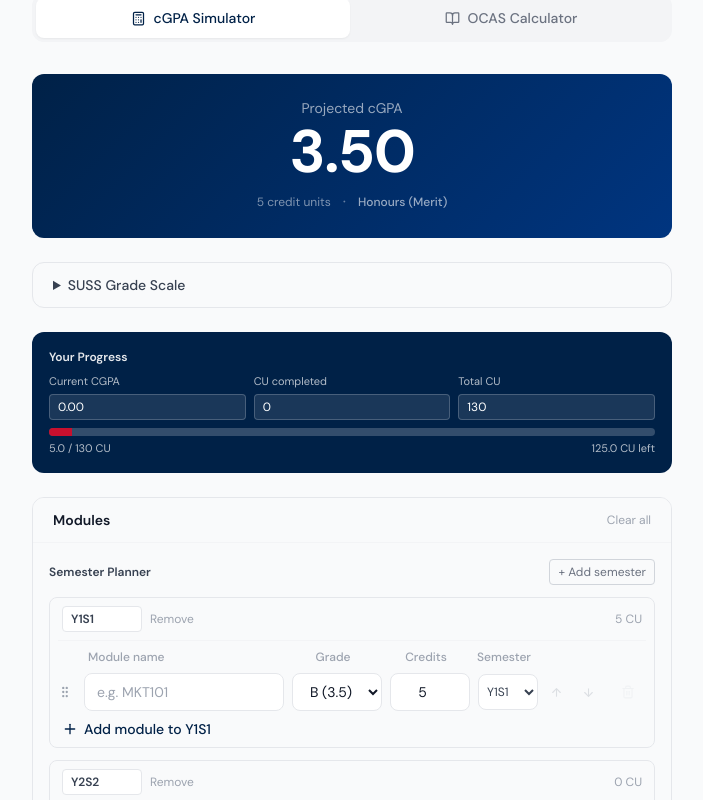
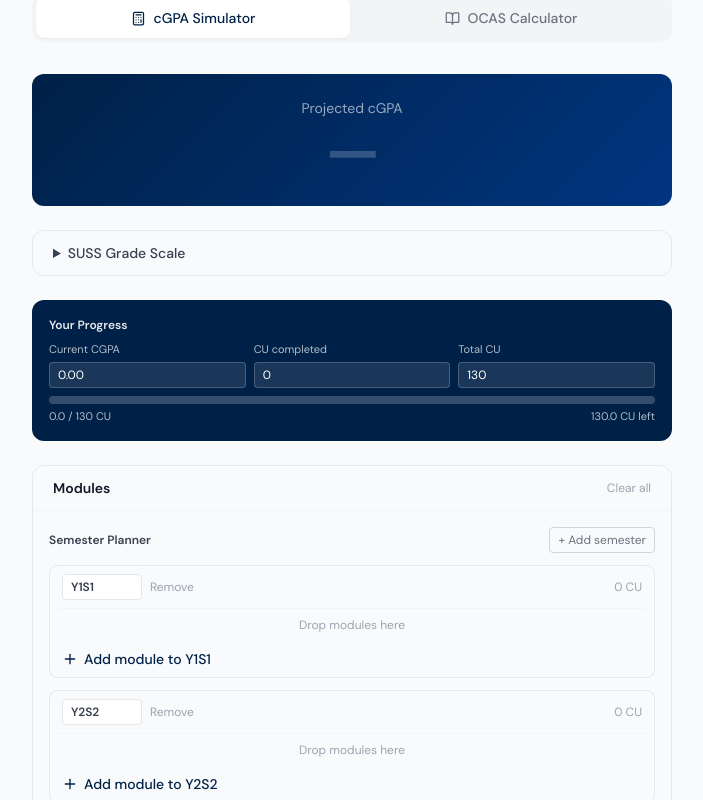
Before and after one commit to jungyongjy/opensuss, a React (Vite) app: page /tools in a window 1280 px wide. Shown: the part 280-1080 px from the top of the page, without its empty margins (288-991 px from the left). Built offline with nearby package versions, Linux system fonts and the light colour scheme.

Commit message:
fix: remove up/down arrows, move bin to compact position, allow deleting all modules

```diff
--- a/src/components/CGPASimulator.jsx
+++ b/src/components/CGPASimulator.jsx
@@ -1,5 +1,5 @@
 import { useState, useEffect, useMemo } from 'react'
-import { Plus, Trash2, GripVertical, ArrowUp, ArrowDown } from 'lucide-react'
+import { Plus, Trash2, GripVertical } from 'lucide-react'
 import { GRADE_SCALE, gradeToPoints } from '../utils/gradeScale'
 
 function makeSemesterLabel(index) {
@@ -65,9 +65,9 @@ export default function CGPASimulator() {
   const [modules, setModules] = useState(() => {
     try {
       const saved = localStorage.getItem('cgpa_modules')
-      return saved ? JSON.parse(saved) : [newModule('sem-1', 0)]
+      return saved ? JSON.parse(saved) : []
     } catch {
-      return [newModule('sem-1', 0)]
+      return []
     }
   })
 
@@ -198,13 +198,11 @@ export default function CGPASimulator() {
   }
 
   function removeModule(id) {
-    if (modules.length === 1) return
     setModules(prev => prev.filter(m => m.id !== id))
   }
 
   function clearAll() {
-    const first = semesters[0]?.id || 'sem-1'
-    setModules([newModule(first, 0)])
+    setModules([])
   }
 
   function moveModule(id, targetSemesterId, targetIndex) {
@@ -397,14 +395,12 @@ export default function CGPASimulator() {
                   <p className="text-xs text-gray-400 dark:text-gray-500 text-center py-2">Drop modules here</p>
                 ) : (
                   <div className="mt-2 space-y-2">
-                    <div className="grid grid-cols-[18px_1fr_90px_80px_60px_24px_24px_36px] gap-2 px-1">
+                    <div className="grid grid-cols-[18px_1fr_90px_80px_60px_24px] gap-2 px-1">
                       <span />
                       <p className="text-xs font-medium text-gray-400">Module name</p>
                       <p className="text-xs font-medium text-gray-400 text-center">Grade</p>
                       <p className="text-xs font-medium text-gray-400 text-center">Credits</p>
                       <p className="text-xs font-medium text-gray-400 text-center">Semester</p>
-                      <span />
-                      <span />
                       <span />
                     </div>
 
@@ -418,7 +414,7 @@ export default function CGPASimulator() {
                         }}
                         onDragOver={e => e.preventDefault()}
                         onDrop={e => handleDropToIndex(e, semester.id, index)}
-                        className="grid grid-cols-[18px_1fr_90px_80px_60px_24px_24px_36px] gap-2 items-center"
+                        className="grid grid-cols-[18px_1fr_90px_80px_60px_24px] gap-2 items-center"
                       >
                         <button type="button" className="text-gray-400 cursor-grab active:cursor-grabbing" aria-label={`Drag ${mod.name || 'module'}`}>
                           <GripVertical size={14} />
@@ -457,25 +453,8 @@ export default function CGPASimulator() {
                           ))}
                         </select>
                         <button
-                          onClick={() => moveModule(mod.id, semester.id, Math.max(index - 1, 0))}
-                          disabled={index === 0}
-                          className="p-1 rounded text-gray-400 hover:text-gray-600 dark:hover:text-gray-200 disabled:opacity-30 disabled:cursor-not-allowed"
-                          aria-label={`Move ${mod.name || 'module'} up`}
-                        >
-                          <ArrowUp size={13} />
-                        </button>
-                        <button
-                          onClick={() => moveModule(mod.id, semester.id, index + 1)}
-                          disabled={index === semesterMods.length - 1}
-                          className="p-1 rounded text-gray-400 hover:text-gray-600 dark:hover:text-gray-200 disabled:opacity-30 disabled:cursor-not-allowed"
-                          aria-label={`Move ${mod.name || 'module'} down`}
-                        >
-                          <ArrowDown size={13} />
-                        </button>
-                        <button
                           onClick={() => removeModule(mod.id)}
-                          disabled={modules.length === 1}
-                          className="w-9 h-9 flex items-center justify-center rounded-lg text-gray-300 hover:text-suss-red hover:bg-red-50 dark:hover:bg-red-900/20 transition-colors disabled:opacity-20 disabled:cursor-not-allowed"
+                          className="p-1 rounded text-gray-300 hover:text-suss-red hover:bg-red-50 dark:hover:bg-red-900/20 transition-colors"
                         >
                           <Trash2 size={14} />
                         </button>
```
